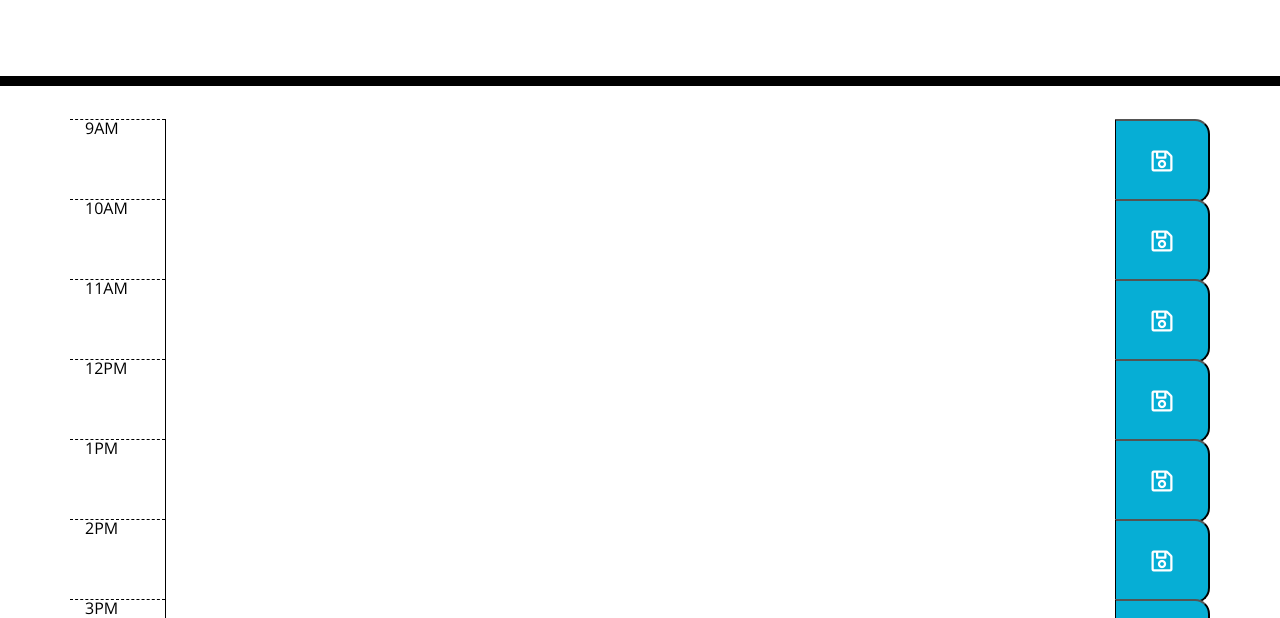
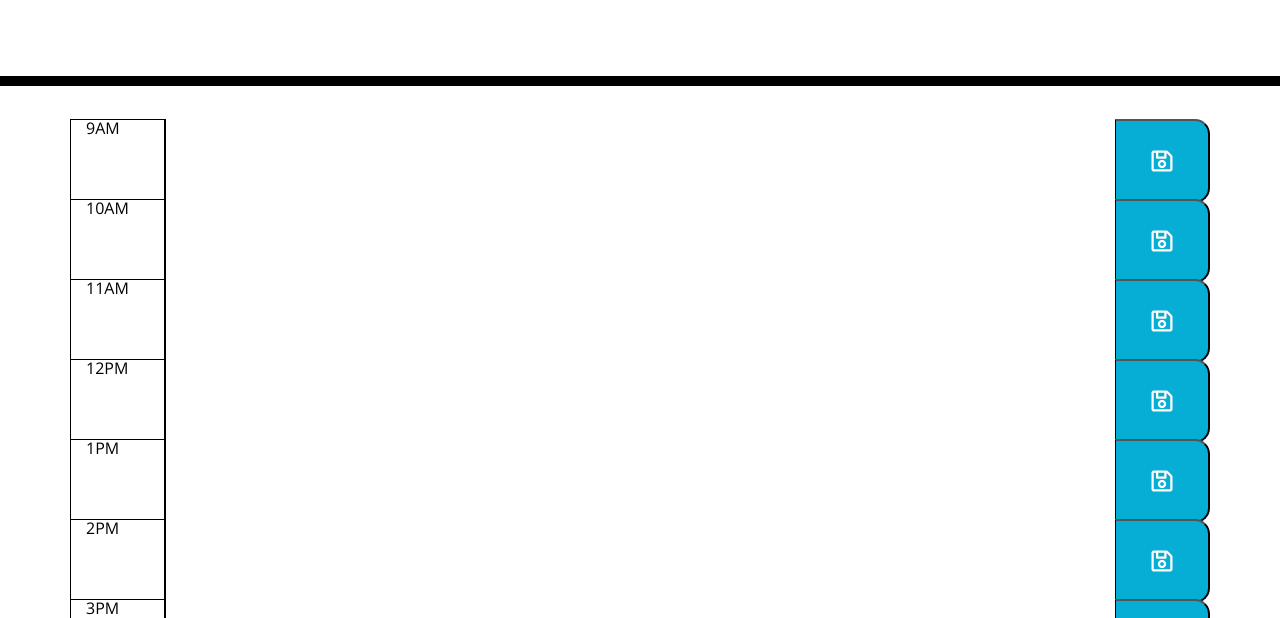
Before and after one commit to Veoprato/schedule-me, a plain HTML site: page index.html in a window 1280 px wide. Shown: the part 182-800 px from the top of the page. Drawn offline with nearby package versions, Linux system fonts and the light colour scheme.

Commit message:
added solid border around time

```diff
--- a/assets/style.css
+++ b/assets/style.css
@@ -39,7 +39,7 @@ textarea{
 .hour {
   background-color: #ffffff;
   color: #000000;
-  border-top: 1px dashed #000000;
+  border: 1px solid #000000;
 }
 
 .past {
```
